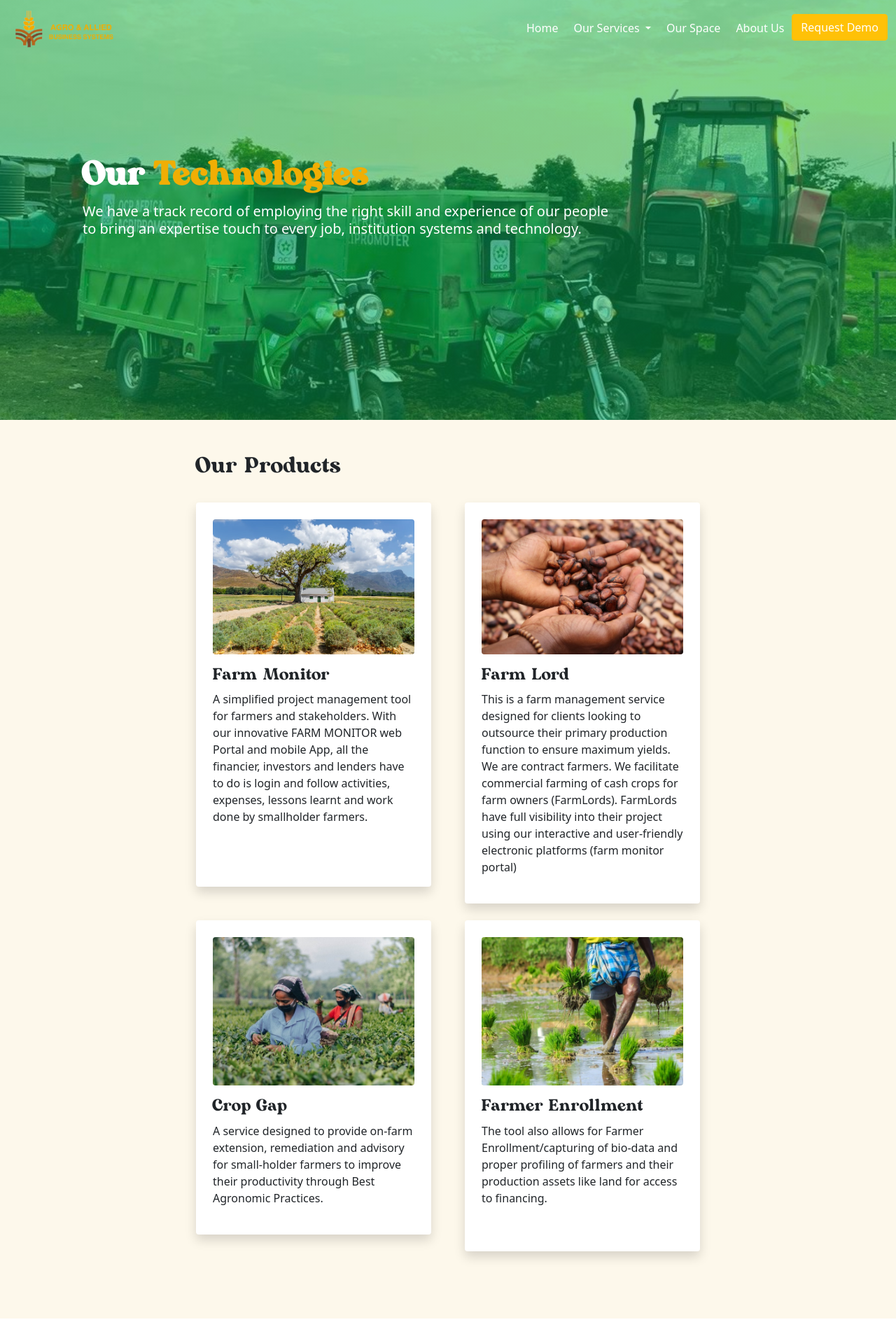
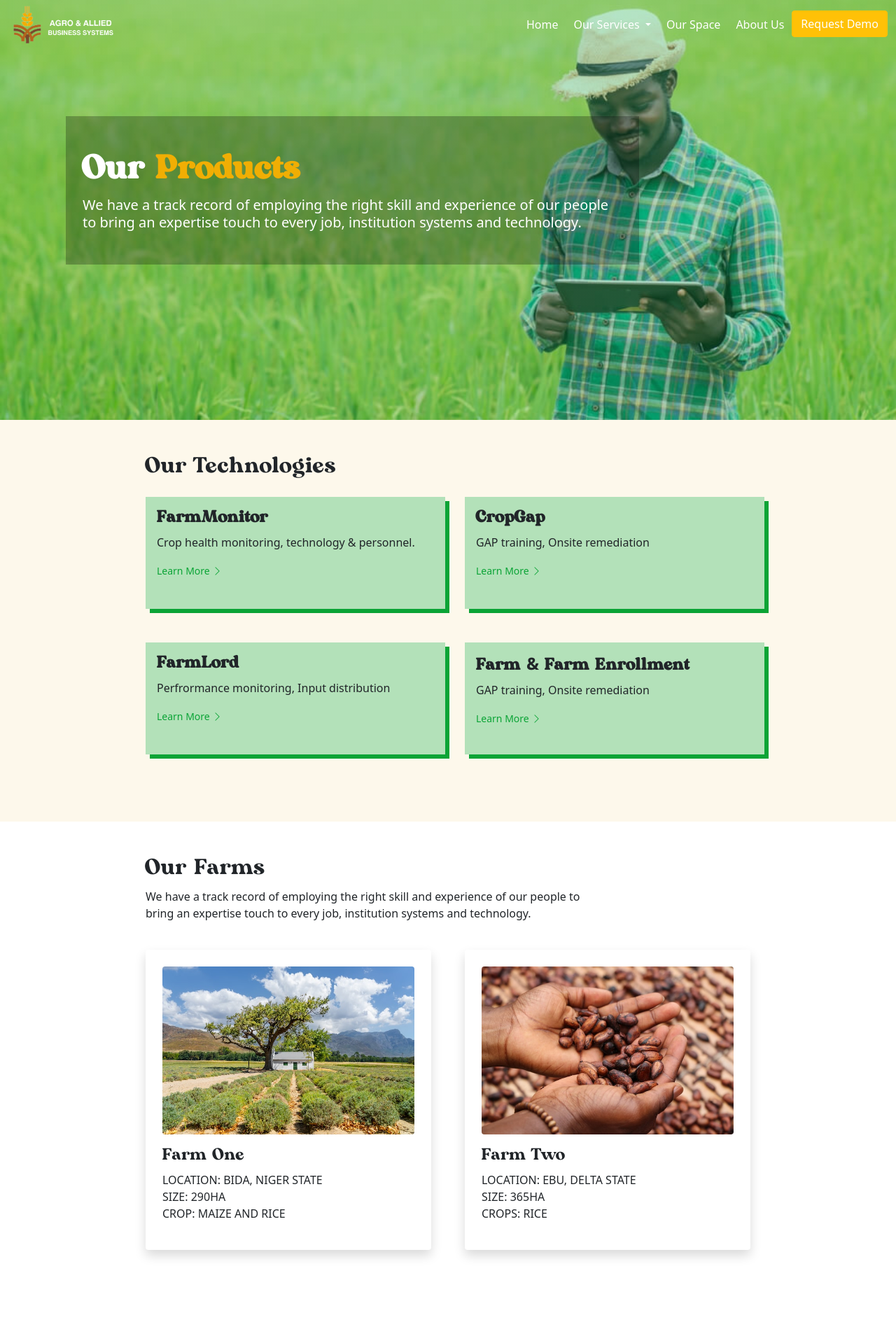
Before and after one commit to zeelz/agro-allied, a PHP site: page /services.html in a window 1280 px wide. Shown: the top 1909 px of the page at 70% size. Run offline with PHP 8.4, Linux system fonts and the light colour scheme; some libraries are stand-ins or nearby versions.

Commit message:
new updates

```diff
--- a/css/custom.css
+++ b/css/custom.css
@@ -27,15 +27,15 @@
 }
 
 .hero-bg.about {
-    background-image: linear-gradient(to right,rgba(9, 171, 72, .5), rgba(9, 171, 72, .5)), url(../assets/agro-allied-at-military-base.jpg);
+    background-image: linear-gradient(to right,rgba(9, 171, 72, .3), rgba(9, 171, 72, .3)), url(../assets/about-us-main.jpg);
 }
 
 .hero-bg.space {
-    background-image: linear-gradient(to right,rgba(9, 171, 72, .5), rgba(9, 171, 72, .5)), url(../assets/photo5861992432298735888.jpg);
+    background-image: linear-gradient(to right,rgba(9, 171, 72, .3), rgba(9, 171, 72, .3)), url(../assets/about-us-main.jpg);
 }
 
 .hero-bg.services {
-    background-image: linear-gradient(to right,rgba(9, 171, 72, .5), rgba(9, 171, 72, .5)), url(../assets/trucks.jpg);
+    background-image: linear-gradient(to right,rgba(9, 171, 72, .3), rgba(9, 171, 72, .3)), url(../assets/agro-man-with-pad.jpg);
 }
 
 .hero-bg.large {
@@ -148,7 +148,7 @@ h1, h2, h3, h4 {
 }
 
 .round-xl {
-    border-radius: 10px;
+    box-shadow: 8px 10px 0 #c2e6c9;
 }
 
 .text-green {
@@ -178,7 +178,8 @@ a.green {
 .services-item {
     height: 160px;
     background: #09ab474d;
-    border: 1px solid #09ab47;
+    /* border: 1px solid #09ab47; */
+    box-shadow: 6px 6px 0 0 var(--green);
 }
 
 .bg-yellow-light {
@@ -215,3 +216,38 @@ a.green {
 .footer-links a:hover {
     text-decoration: underline;
 }
+
+/* VIDEO BG */
+
+.video-wrapper {
+    position: relative;
+    top: 0;
+    width:100%;
+    height: 660px;
+    overflow: hidden;
+    /* z-index: -1; */
+}
+.video-overlay {
+    position: absolute;
+    width: 100%;
+    height: 100%;
+    background: rgba(9, 171, 71, .3);
+    top: 0;
+}
+
+
+.center-content {
+    height: 100%;
+    display: flex;
+    justify-content: center;
+    flex-direction: column;
+}
+
+.transparent-blk {
+    background: rgba(0, 0, 0, .26);
+}
+
+.team-img-wrpr {
+    overflow: hidden;
+    height: 20rem;
+}
--- a/services.html
+++ b/services.html
@@ -54,7 +54,7 @@
                 <div class="container-fluid">
                 <!-- <a class="navbar-brand" href="#">Brand</a> -->
                 <a class="navbar-brand py-0" href="#" style="width: 150px;">
-                    <img src="assets/agro-allied-logo.png" alt="Agro-Allied Logo" class="img-fluid">
+                    <img src="assets/agro-allied-logo-w.png" alt="Agro-Allied Logo" class="img-fluid">
                 </a>
                 <button class="navbar-toggler" type="button" data-bs-toggle="collapse" data-bs-target="#main_nav"  aria-expanded="false" aria-label="Toggle navigation">
                 <span class="navbar-toggler-icon"></span>
@@ -94,9 +94,9 @@
             <header class="bg-dark__ py-5 my-5">
                 <div class="container px-5">
                     <div class="row gx-5">
-                        <div class="col-lg-9">
+                        <div class="col-lg-9 transparent-blk">
                             <div class="my-5">
-                                <h1 class="display-5 fw-bolder text-white mb-2">Our <span class="accent-yellow">Technologies</span></h1>
+                                <h1 class="display-5 fw-bolder text-white mb-2">Our <span class="accent-yellow">Products</span></h1>
                                 <p class="lead text-white mb-4 fs-5 lh-sm">We have a track record of employing the right skill and experience of our people to bring an expertise touch to every job, institution systems and technology.</p>
                             </div>
                         </div>
@@ -108,48 +108,55 @@
         <!-- Features section-->
         <section class="pb-5 bg-yellow-light">
             <div class="container p-5 w-75">
-                <div class="row mx-5 gx-5 gy-4">
-                    <h2 class="">Our <span class="">Products</span></h2>
-                    <div class="col-lg-6">
-                        <div class=" p-4 rounded shadow bg-white">
-                            <div class="">
-                                <img src="assets/farm.jpg" class="img-fluid rounded" alt="Agro allied farm trucks">
-                            </div>
-                            <h4 class="mt-3 mb-2">Farm Monitor</h4>
-                            <p>A simplified project management tool for farmers and stakeholders. With our innovative FARM MONITOR web Portal and mobile App, all the financier, investors and lenders have to do is login and follow activities, expenses, lessons learnt and work done by smallholder farmers. </p>
-                            <br><br>
+                    <h2 class="mb-md-4">Our <span class="">Technologies</span></h2>
+
+                <div class="row g-5 ">
+                    <div class="col-md-6 pe-1 ">
+                        <!-- <div class="feature bg-gradient text-white rounded-3 mb-3"> -->
+                            <!-- <i class="bi bi-collection"></i> -->
+                            <!-- <img src="assets/1.png" class="icon" alt=""> -->
+                        <!-- </div> -->
+                        <div class="services-item p-3">
+                            <h2 class="h4 fw-bolder">FarmMonitor</h2>
+                            <p>Crop health monitoring, technology &amp; personnel.</p>
+                            <a class="text-decoration-none small green" href="#!">
+                                Learn More
+                                <i class="bi bi-chevron-right"></i>
+                            </a>
                         </div>
                     </div>
 
-                    <div class="col-lg-6">
-                        <div class=" p-4 rounded shadow bg-white">
-                            <div class="">
-                            <img src="assets/farmseeds.jpg" class="img-fluid rounded" alt="Agro allied farm trucks">
-                            </div>
-                            <h4 class="mt-3 mb-2">Farm Lord</h4>
-                            <p>This is a farm management service designed for clients looking to outsource their primary production function to ensure maximum yields. We are contract farmers. We facilitate commercial farming of cash crops for farm owners (FarmLords). FarmLords have full visibility into their project using our interactive and user-friendly electronic platforms (farm monitor portal)
-                                </p>
+                    <div class="col-md-6 pe-1">
+                        <div class="services-item p-3">
+                            <h2 class="h4 fw-bolder">CropGap</h2>
+                            <p>GAP training, Onsite remediation</p>
+                            <a class="text-decoration-none small green" href="#!">
+                                Learn More
+                                <i class="bi bi-chevron-right"></i>
+                            </a>
                         </div>
                     </div>
 
-                    <div class="col-lg-6">
-                        <div class=" p-4 rounded shadow bg-white">
-                            <div class="">
-                                <img src="assets/nilotpal-kalita-pJHaHQJ0PPk-unsplash.jpg" class="img-fluid rounded" alt="Agro allied farm trucks">
-                            </div>
-                            <h4 class="mt-3 mb-2">Crop Gap</h4>
-                            <p>A service designed to provide on-farm extension, remediation and advisory for small-holder farmers to improve their productivity through Best Agronomic Practices.</p>
+                    <div class="col-md-6 pe-1">
+                        <div class="services-item p-3">
+                            <h2 class="h4 fw-bolder">FarmLord</h2>
+                            <p>Perfrormance monitoring, Input distribution</p>
+                            <a class="text-decoration-none small green" href="#!">
+                                Learn More
+                                <i class="bi bi-chevron-right"></i>
+                            </a>
                         </div>
                     </div>
 
-                    <div class="col-lg-6">
-                        <div class=" p-4 rounded shadow bg-white">
-                            <div class="">
-                            <img src="assets/foto-murthy-lXVWulsnNQE-unsplash.jpg" class="img-fluid rounded" alt="Agro allied farm trucks">
-                            </div>
-                            <h4 class="mt-3 mb-2">Farmer Enrollment</h4>
-                            <p>The tool also allows for Farmer Enrollment/capturing of bio-data and proper profiling of farmers and their production assets like land for access to financing.</p>
-                            <br>
+
+                    <div class="col-md-6 pe-1">
+                        <div class="services-item p-3">
+                            <h2 class="h4 fw-bolder">Farm <span style="font-family:'Segoe UI'">&amp;</span> Farm Enrollment</h2>
+                        <p>GAP training, Onsite remediation</p>
+                        <a class="text-decoration-none small green" href="#!">
+                            Learn More
+                            <i class="bi bi-chevron-right"></i>
+                        </a>
                         </div>
                     </div>
                 </div>
@@ -157,9 +164,10 @@
         </section>
 
         <!-- Features section-->
+
         <section class="pb-5" id="farms">
             <div class="container p-5 w-75">
-                <div class="row mx-5 gx-5 gy-4">
+                <div class="row gx-5 gy-4">
                     <h2 class="">Our <span class="">Farms</span></h2>
                     <p class="mt-0">We have a track record of employing the right skill and experience of our people to <br> bring an expertise touch to every job, institution systems and technology.</p>
                     <div class="col-lg-6">
@@ -199,7 +207,7 @@
             <div class="container quick-contact rounded-3 shadow__">
                 <div class="row">
 
-                    <div class="col-lg-8 offset-lg-1 text-white my-5 py-5">
+                    <div class="col-lg-8 offset-lg-1 text-white my-3 py-5">
                         <h2 class="h3 mb-3 fw-bolder">Experience cutting edge agro <br> tech services</h2>
                         <p class="fw-bold lh-sm">Get in touch with us</p>
                         <form action="">
```
Also changed, not shown: about.html (+39 -9 lines), index.html (+26 -17 lines), our-space.html (+6 -6 lines), assets/Charles-Essien-Head-of-Technology.jpg (added), assets/Founder.jpg (added), assets/Olushola-Adetiba-Head-of-business-and-Dev.jpg (added), assets/Shehu-Bala-Head-of-Operations.jpg (added), assets/about-us-main.jpg (added), assets/agro-allied-logo-w.png (added), assets/agro-man-with-pad.jpg (added), assets/home-scroling.jpg (added), assets/logo-sqr.png (added), assets/video-poster.jpg (added), assets/who-we-serve-our-esteem-client.jpg (added), 1 more files, 2 other files.
